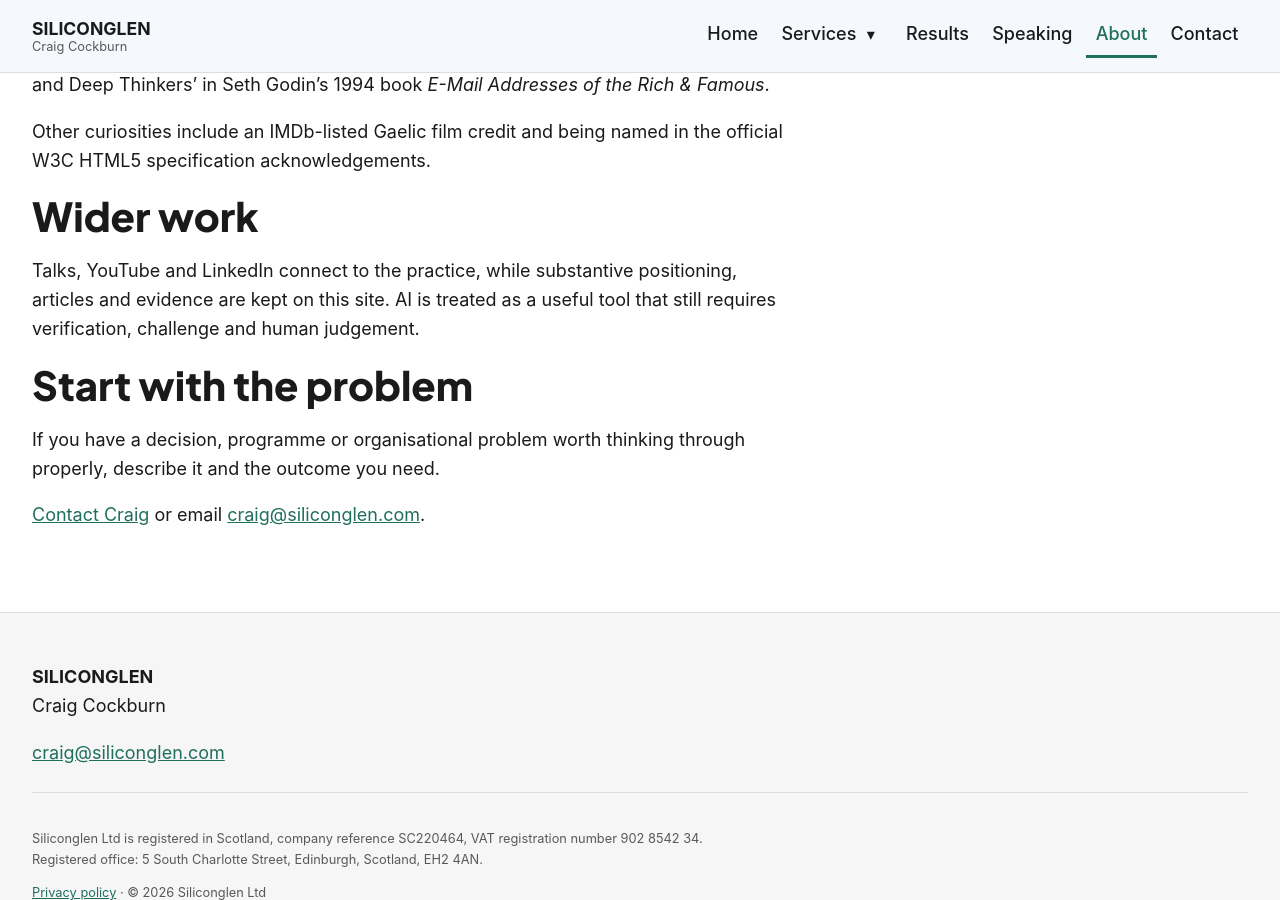
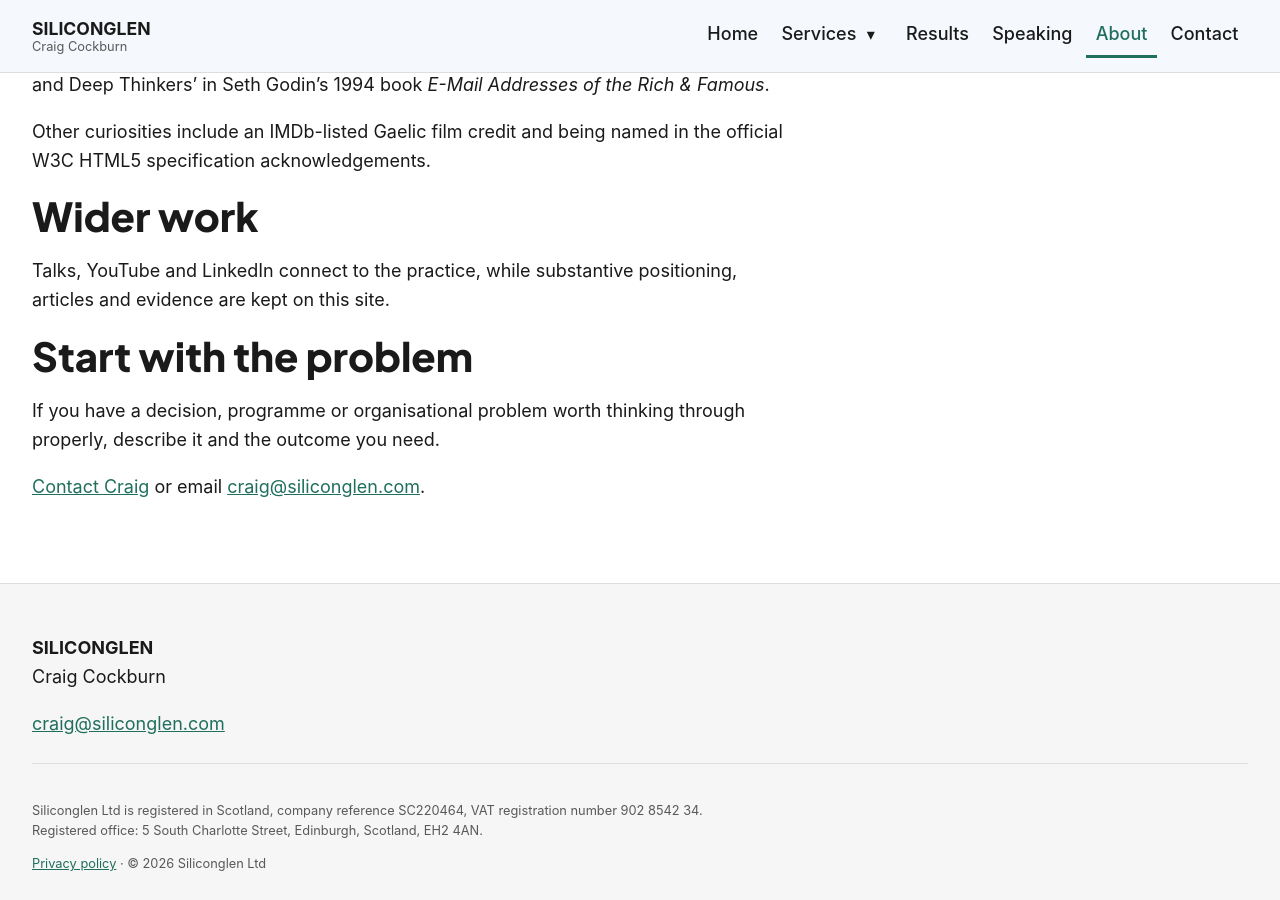
Before and after one commit to siliconglen/siliconglen-site, a Jekyll site: the page built from about/index.md, in a window 1280 px wide and 900 px high, scrolled down 4874 px. Built offline with Jekyll 4.4.1, drawn with Linux system fonts in a browser that asks for light colours.

Commit message:
Fix About wider work paragraph

```diff
--- a/about/index.md
+++ b/about/index.md
@@ -88,7 +88,7 @@ Other curiosities include an IMDb-listed Gaelic film credit and being named in t
 
 ## Wider work
 
-Talks, YouTube and LinkedIn connect to the practice, while substantive positioning, articles and evidence are kept on this site. AI is treated as a useful tool that still requires verification, challenge and human judgement.
+Talks, YouTube and LinkedIn connect to the practice, while substantive positioning, articles and evidence are kept on this site.
 
 ## Start with the problem
 
```
